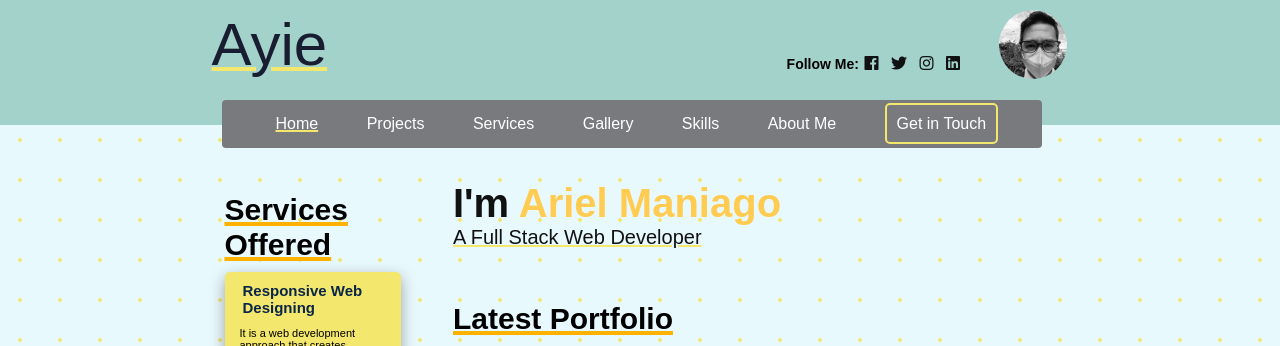
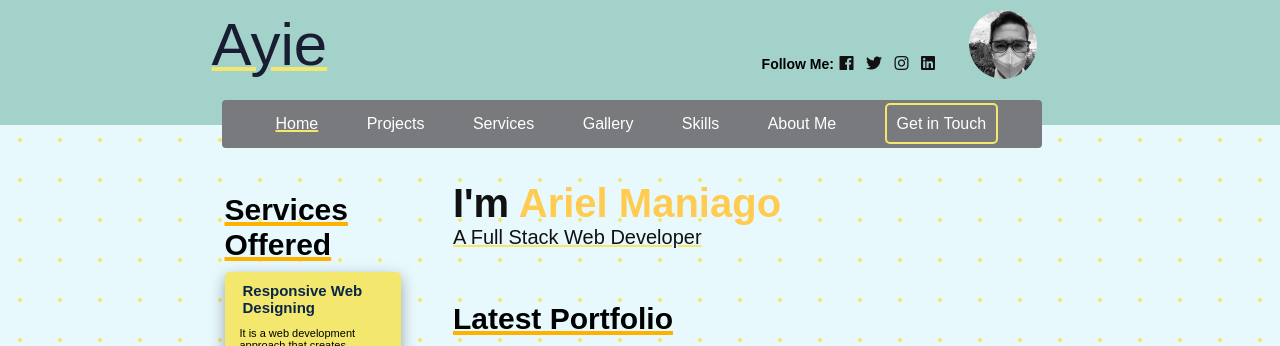
Before and after one commit to ayiezac78/ayiezac, a plain HTML site: page e17/index.html in a window 1280 px wide. Shown: the top 346 px of the page. Drawn offline with Linux system fonts and the light colour scheme; a web font is replaced by a local one.

Commit message:
Update style.css

```diff
--- a/e17/css/style.css
+++ b/e17/css/style.css
@@ -58,7 +58,7 @@ img,ul li,ul{
     color: #fff
 }
 #headerUl{
-    margin-left: 275px;
+    margin-left: 250px;
     margin-top: 30px;
 }
 li{
@@ -69,6 +69,8 @@ li{
     border-radius: 50%;
     height: 69px;
     width: 68px;
+    transition: 0.5s;
+    cursor: pointer;
 }
 #nav{
     width: 824px;
@@ -215,11 +217,6 @@ i{
 }
 i:hover{
     color: #F4E76E;
-}
-#userPic{
-    transition: 0.5s;
-    cursor: pointer;
-    margin-left: 5px;
 }
 #userPic:hover{
     transform: scale(1.1);
@@ -424,7 +421,7 @@ footer{
     background-color: #F4E76E;
 }
 h6{
-    margin-left: 175px;
+    margin-left: 150px;
     position: absolute;
     margin-top: 46px;
     font-size: 14px;
@@ -665,7 +662,7 @@ h6{
         width: 360px;
     }
     .lowerBanner{
-        margin: 0px;
+        margin: auto;
     }
     .thirdbanner{
        position:absolute;
```
